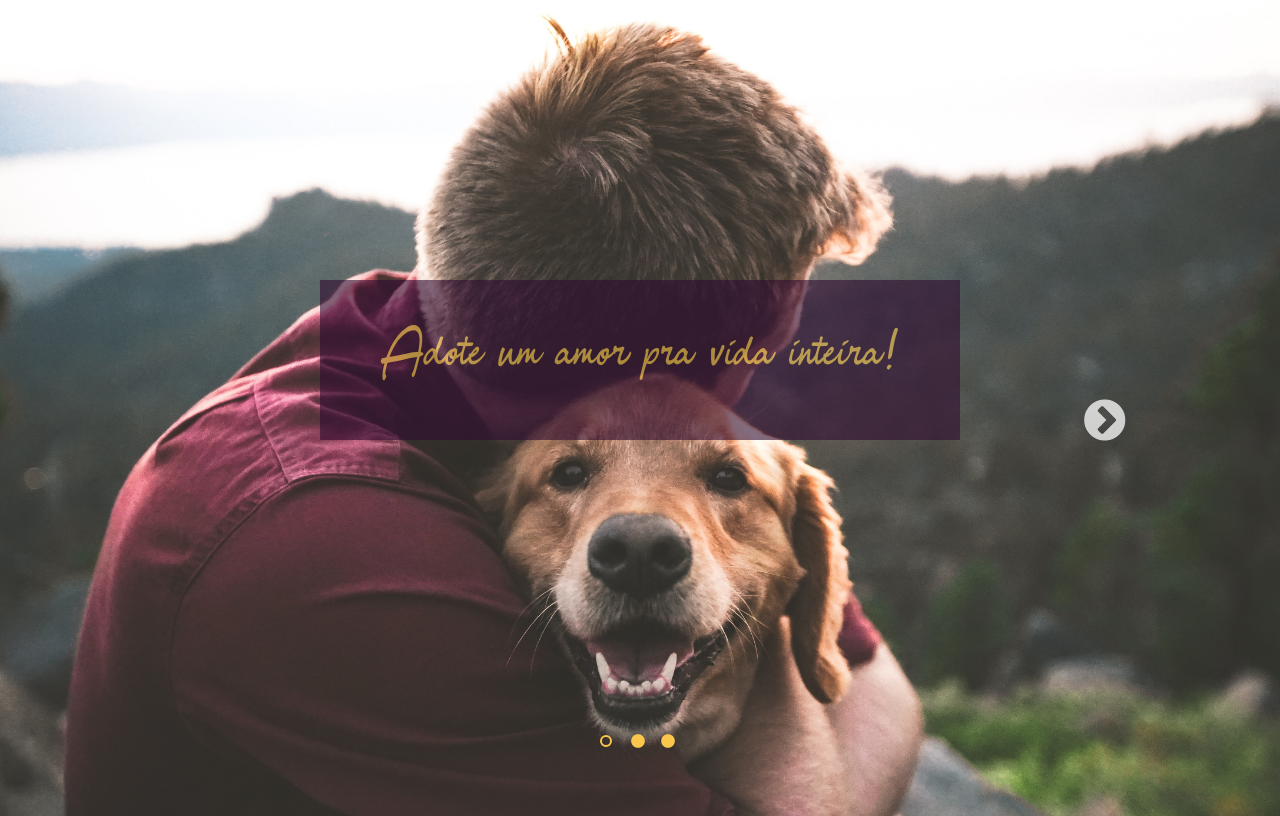
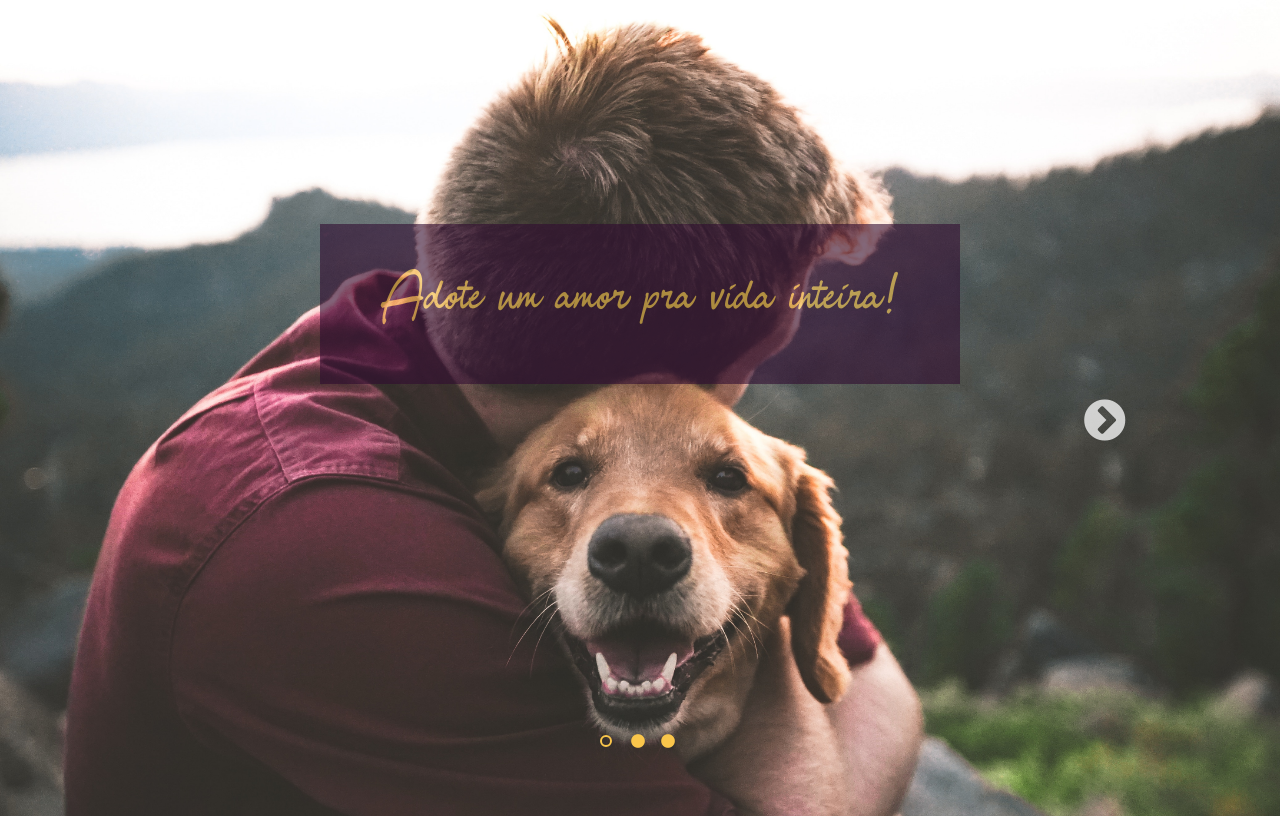
Before and after one commit to citi-onboarding/Abrigo, a Django app: page / in a window 1280 px wide. Run offline with Django 3.2, Linux system fonts and the light colour scheme; some libraries are stand-ins or nearby versions.

Commit message:
Alterando altura da frase da versão web

```diff
--- a/static/css/banner.css
+++ b/static/css/banner.css
@@ -19,7 +19,7 @@
     background-color: #310D31;
     opacity: 0.6;
     position: absolute;
-    top: 35vh;
+    top: 28vh;
     left: 0;
     right: 0;
     margin-left: auto;
```
